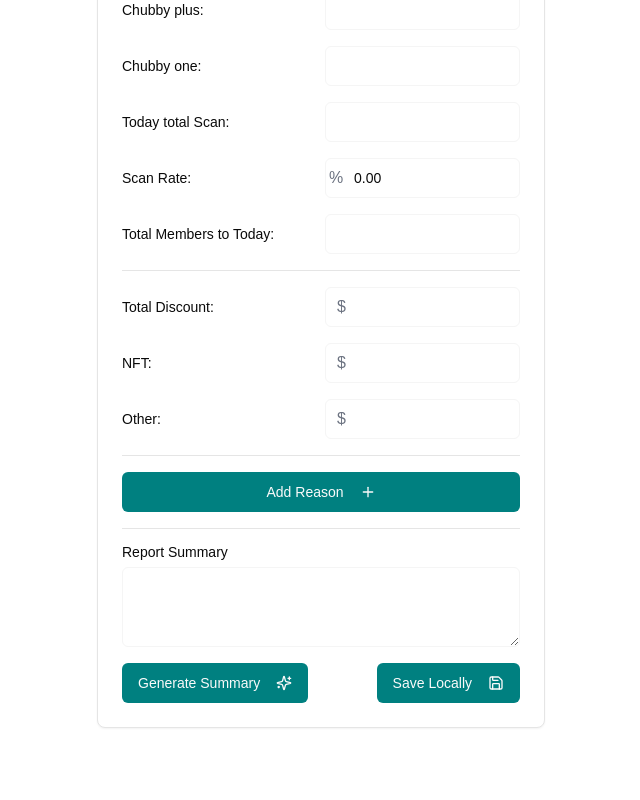
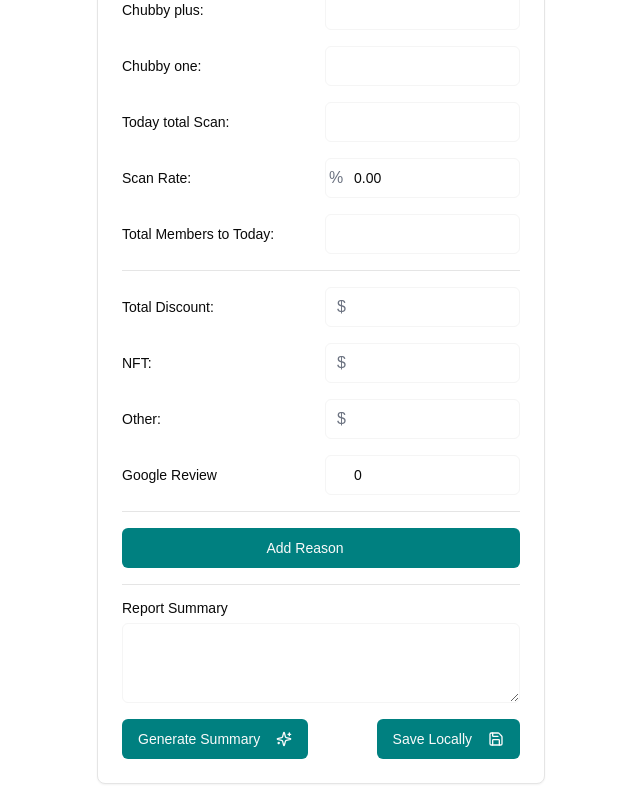
Before and after one commit to lhm-david/CSRHproject, a Next.js app: page / in a window 1280 px wide. Shown: the part 1392-2192 px from the top of the page, without its empty margins (319-959 px from the left). Before the commit the page ends 2136 px from the top, so only its background shows below. Built offline with nearby package versions, Linux system fonts and the light colour scheme; what @genkit-ai/googleai, genkit would draw is missing.

Commit message:
add a new field above report summary called Google review, in the input field, I want to display the google reivew of "Chubby Skewers" from Google map using google place finder api and placeid = ChIJZTsojhArw4ARTryXnAQbjqs  to show total reviews

```diff
--- a/package.json
+++ b/package.json
@@ -35,6 +35,7 @@
     "@radix-ui/react-tabs": "^1.1.3",
     "@radix-ui/react-toast": "^1.2.6",
     "@radix-ui/react-tooltip": "^1.1.8",
+    "@react-google-maps/api": "^2.20.6",
     "@tanstack-query-firebase/react": "^1.0.5",
     "@tanstack/react-query": "^5.66.0",
     "class-variance-authority": "^0.7.1",
--- a/src/app/page.tsx
+++ b/src/app/page.tsx
@@ -16,6 +16,9 @@ import { cn } from "@/lib/utils";
 import { format } from "date-fns";
 import { SummarizeReportOutput, summarizeReport } from "@/ai/flows/summarize-report";
 import { Separator } from "@/components/ui/separator";
+import PlaceFinder from "./placefinder"
+
+
 
 export default function Home() {
   const [reportSummary, setReportSummary] = useState<string>("");
@@ -73,6 +76,9 @@ export default function Home() {
   // Dynamic Input Fields
   const [otherReasons, setOtherReasons] = useState<{ id: number; reason: string; value: string }[]>([]);
   const [nextReasonId, setNextReasonId] = useState(1);
+
+    // Google Reviews
+    const [googleReviews, setGoogleReviews] = useState<number>(0);
 
   useEffect(() => {
     const num1 = parseFloat(alcoholSales);
@@ -682,11 +688,21 @@ export default function Home() {
             </div>
           ))}
 
+          <div className="grid grid-cols-2 gap-2 items-center">
+              <Label htmlFor="Google Review" className="justify-self-start">Google Review</Label>
+                <Input
+                    id="Google Review"
+                    className="pl-7"
+                    value={googleReviews}
+                    readOnly
+                />
+           </div>
+
           <Separator/>
 
           <Button type="button" onClick={handleAddReason} className="w-full">
             Add Reason
-            <svg width="16" height="16" viewBox="0 0 24 24" fill="none" xmlns="http://www.w3.org/2000/svg" className="ml-2">
+            <svg width="16" height="16" viewBox="0 0 24 00" fill="none" xmlns="http://www.w3.org/2000/svg" className="ml-2">
               <path d="M12 5V19" stroke="currentColor" strokeWidth="2" strokeLinecap="round" strokeLinejoin="round"/>
               <path d="M5 12H19" stroke="currentColor" strokeWidth="2" strokeLinecap="round" strokeLinejoin="round"/>
             </svg>
--- /dev/null
+++ b/src/app/placefinder.tsx
@@ -0,0 +1,46 @@
+'use client';
+
+import { useState, useEffect } from 'react';
+
+interface PlaceFinderProps {
+  placeId: string;
+  onReviewsLoaded: (reviews: number) => void;
+}
+
+const PlaceFinder: React.FC<PlaceFinderProps> = ({ placeId, onReviewsLoaded }) => {
+  useEffect(() => {
+    const fetchPlaceDetails = async () => {
+      const service = new window.google.maps.places.PlacesService(
+        document.createElement('div')
+      );
+      const request = {
+        placeId: placeId,
+        fields: ['reviews'],
+      };
+
+      service.getDetails(request, (place, status) => {
+        if (status === window.google.maps.places.PlacesServiceStatus.OK && place && place.reviews) {
+          onReviewsLoaded(place.reviews.length);
+        } else {
+          console.error('Could not fetch Google Places details:', status);
+          onReviewsLoaded(0);
+        }
+      });
+    };
+
+    if (typeof window !== 'undefined' && window.google && window.google.maps && window.google.maps.places) {
+      fetchPlaceDetails();
+    } else {
+      const script = document.createElement('script');
+      script.src = `https://maps.googleapis.com/maps/api/js?key=${process.env.NEXT_PUBLIC_GOOGLE_MAPS_API_KEY}&libraries=places`;
+      script.async = true;
+      script.defer = true;
+      script.onload = fetchPlaceDetails;
+      document.head.appendChild(script);
+    }
+  }, [placeId, onReviewsLoaded]);
+
+  return null;
+};
+
+export default PlaceFinder;
```
Also changed, not shown: 1 other file (tests, documents, lock files or other folders).
